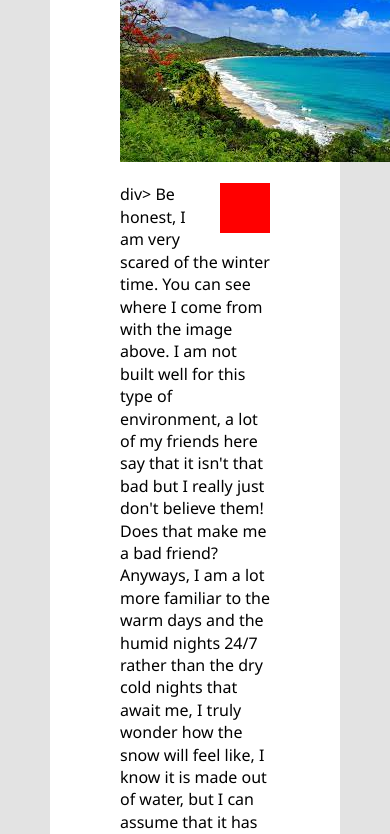
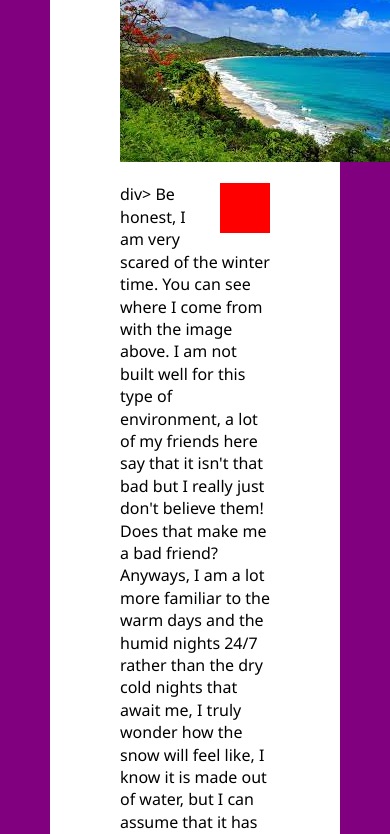
Before and after one commit to juanfaure/mi349_blog, a plain HTML site: page index.html in a window 390 px wide. Shown: the part 741-1575 px from the top of the page. Drawn offline with Linux system fonts and the light colour scheme.

Commit message:
purple html

```diff
--- a/style.css
+++ b/style.css
@@ -68,7 +68,7 @@ article:nth-of-type(2){
 }
 
 @media (max-width: 400px) {
-  header{
+  html{
     background: purple;
   }
 }
```
